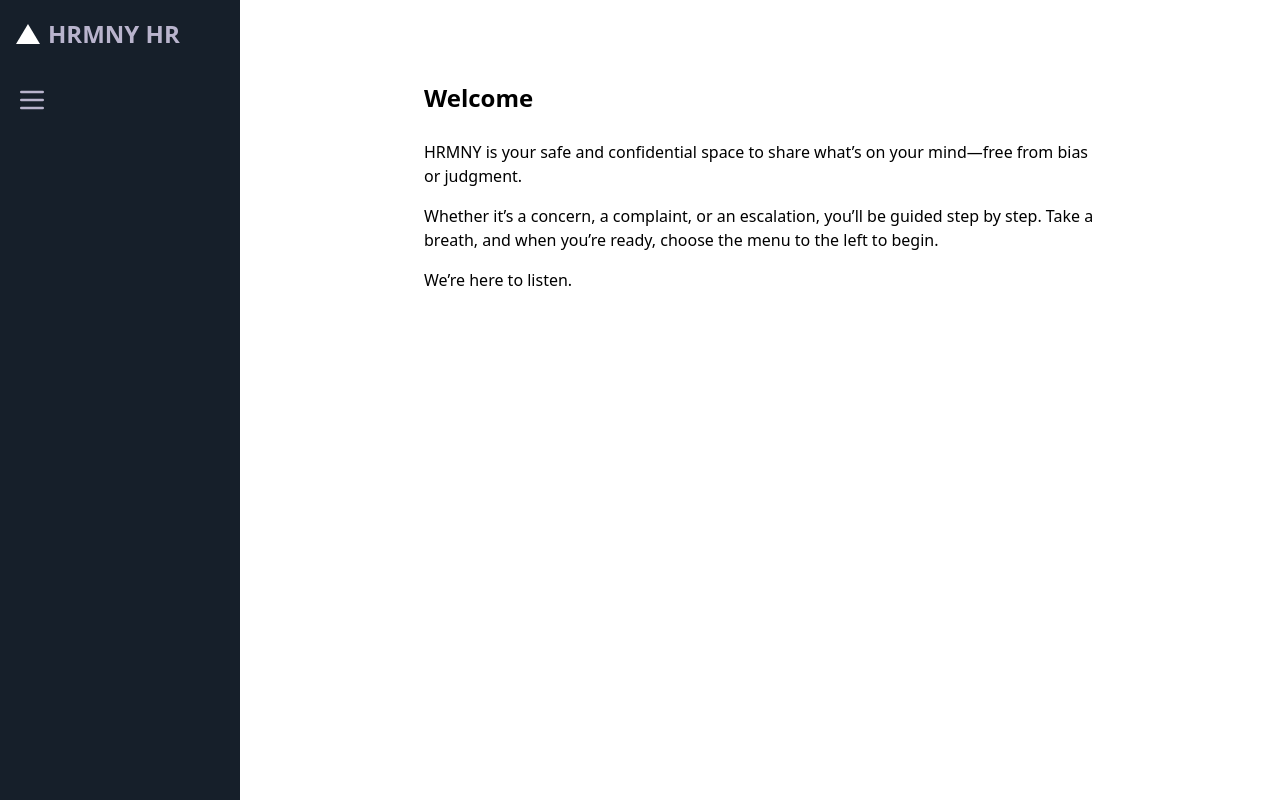
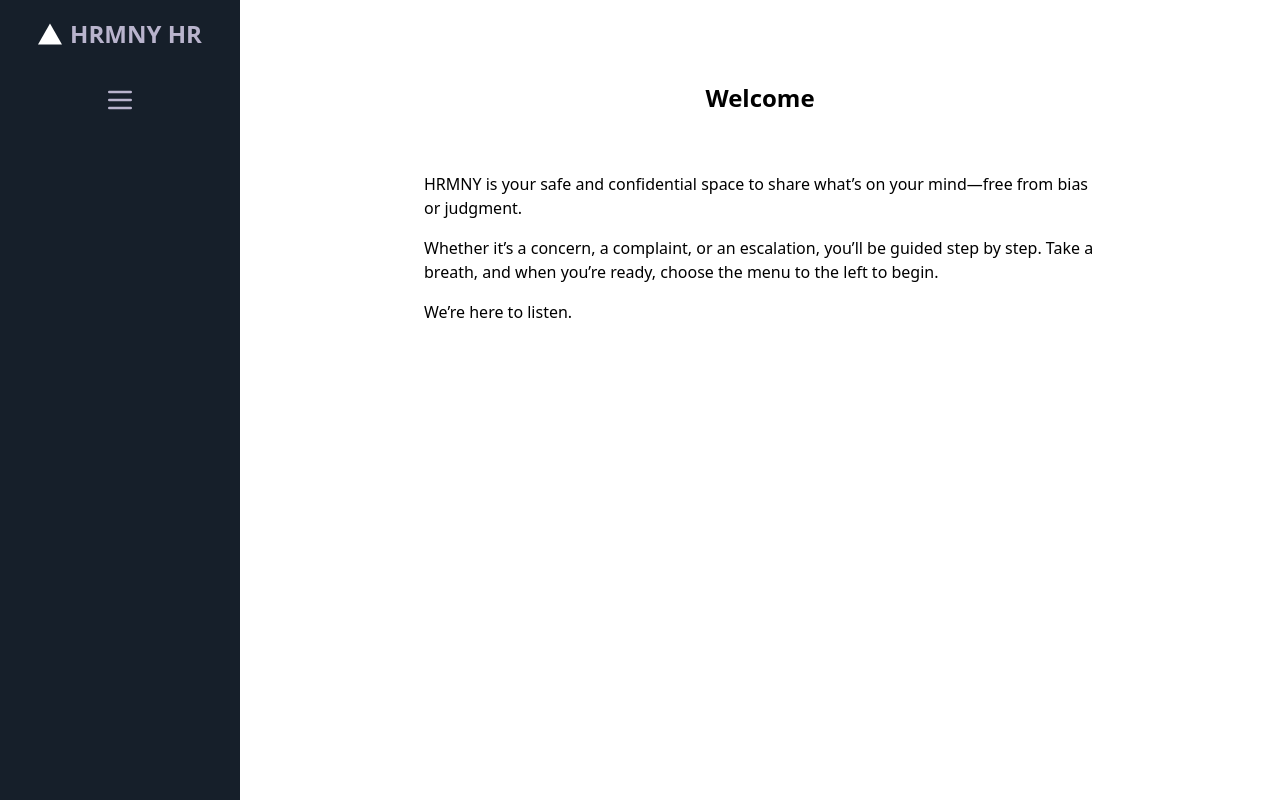
Before and after one commit to Pratyaksh27/hrmny, a Next.js app: page / in a window 1280 px wide. Built offline with nearby package versions, Linux system fonts and the light colour scheme; what next-navigation-guard would draw is missing.

Commit message:
Polishing touches for Welcome Page

```diff
--- a/src/components/layout/Sidebar.tsx
+++ b/src/components/layout/Sidebar.tsx
@@ -5,13 +5,15 @@ export default function Sidebar({ children }: { children?: React.ReactNode }) {
   return (
     <aside className="w-[240px] bg-sidebar text-brand p-4 flex flex-col">
       {/* Logo and Title */}
-      <div className="flex items-center gap-2 mb-6">
+      <div className="flex justify-center gap-2 mb-6">
         <Image src="/vercel.svg" alt="Logo" width={24} height={24} />
         <span className="text-lg font-semibold">HRMNY HR</span>
       </div>
 
       {/* Slot for optional content like hamburger */}
-      {children}
+      <div className="flex-1 flex justify-center">
+        {children}
+      </div>
     </aside>
   );
 }
--- a/src/components/screens/WelcomeContent.tsx
+++ b/src/components/screens/WelcomeContent.tsx
@@ -4,7 +4,10 @@ export default function WelcomeContent() {
   return (
     <div className="h-full w-full bg-bgCanvas text-textPrimary p-7">
       <div className="max-w-2xl mx-auto">
-        <h1 className="text-lg font-bold mb-5">Welcome</h1>
+        <div className="justify-center flex mb-6">
+          <h1 className="text-lg font-bold mb-5">Welcome</h1>
+        </div>
+
         <p className="text-base font-regular mb-4">
           HRMNY is your safe and confidential space to share what’s on your mind—free from bias or judgment.
         </p>
--- a/src/components/ui/HamburgerMenu.tsx
+++ b/src/components/ui/HamburgerMenu.tsx
@@ -14,15 +14,15 @@ return (
         <Menu.Button className="text-brand focus:oulline-none">
             <MenuIcon className="w-6 h-6" />
         </Menu.Button>
-        <Menu.Items className="absolute mt-2 w-48 rounded-md shadow-lg bg-white text-black z-50">
+        <Menu.Items className="absolute left-1/2 -translate-x-1/2 mt-2 w-48 rounded-md shadow-lg bg-white text-black border-black z-50">
             <div className="py-1">
                 <Menu.Item>
                     {({ active }) => (
                         <button
                             onClick={() => router.push("/start-new-case")}
-                            className={`${
-                                active ? "bg-gray-100" : ""
-                            } block w-full text-left px-4 py-2 text-sm`}
+                            className={`block w-full text-center px-4 py-2 text-sm bg-sidebar text-brand ${
+                                active ? "bg-brand text-sidebar" : ""
+                            }`}
                         >
                             Start New Case
                         </button>
@@ -32,9 +32,9 @@ return (
                     {({ active }) => (
                         <button
                             onClick={() => router.push("/revisit-case")}
-                            className={`${
-                                active ? "bg-gray-100" : ""
-                            } block w-full text-left px-4 py-2 text-sm`}
+                            className={`block w-full text-center px-4 py-2 text-sm bg-sidebar text-brand ${
+                                 active ? "bg-brand text-sidebar" : ""
+                            }`}
                         >
                             Revisit Existing Case
                         </button>
```
